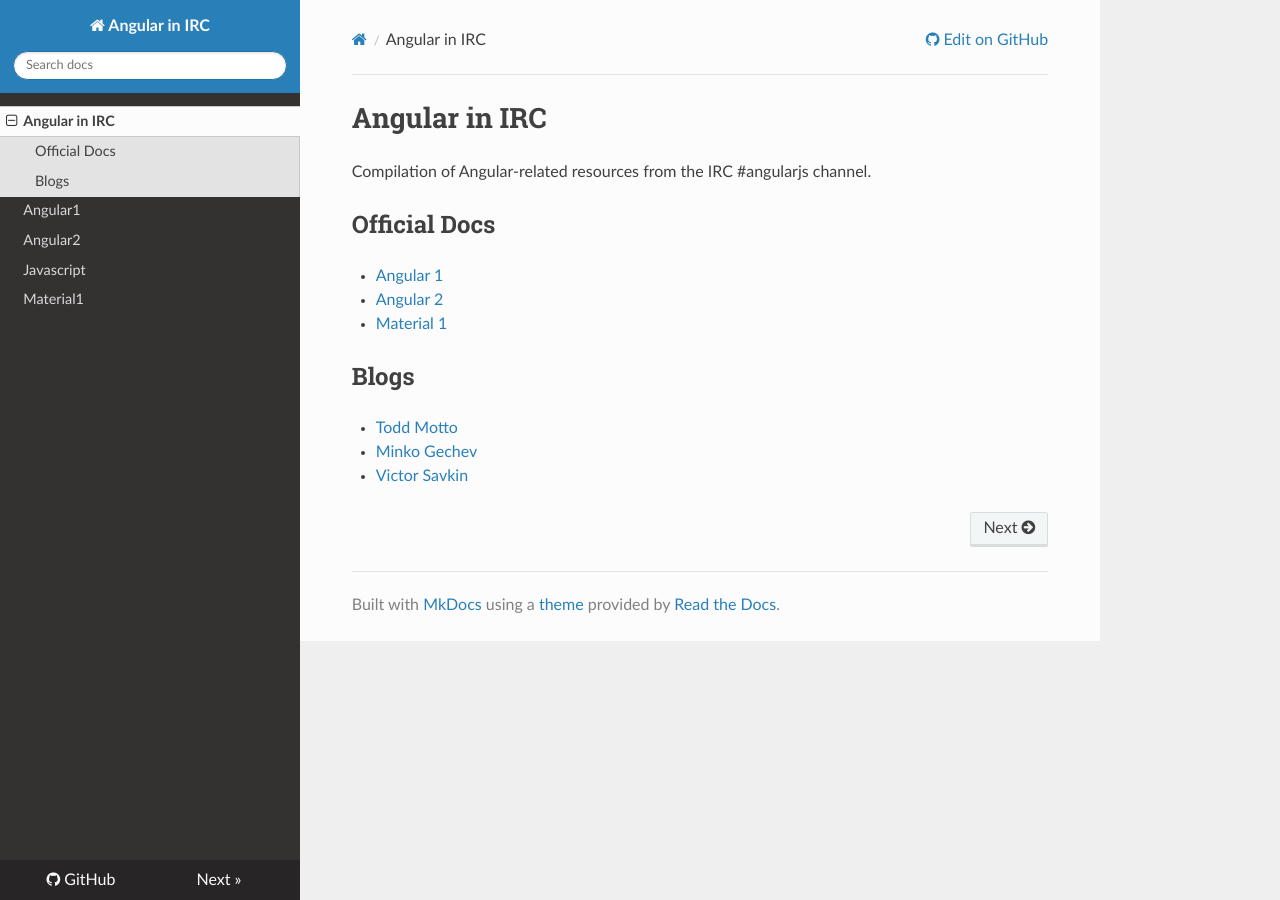
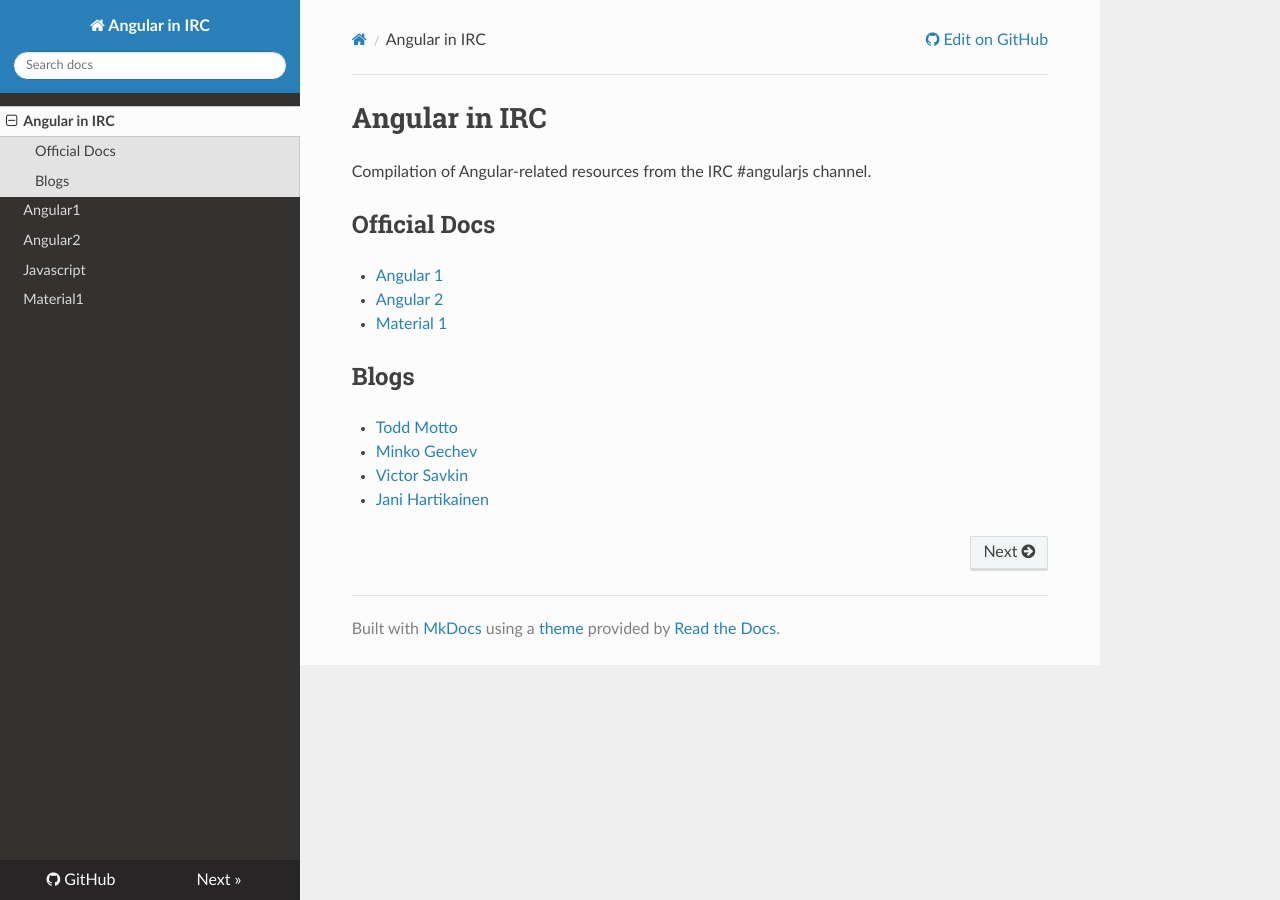
Before and after one commit to ngirc/ng-irc, an MkDocs documentation site: the page built from docs/index.md, in a window 1280 px wide. Built offline with MkDocs 1.6.1, drawn with Linux system fonts in a browser that asks for light colours; nearby versions of some CDN libraries.

Commit message:
Add Jani Hartikainen blog link.

```diff
--- a/docs/index.md
+++ b/docs/index.md
@@ -13,3 +13,4 @@
 - [Todd Motto](https://toddmotto.com/)
 - [Minko Gechev](http://blog.mgechev.com/)
 - [Victor Savkin](https://vsavkin.com/)
+- [Jani Hartikainen](http://codeutopia.net/blog/)
```
